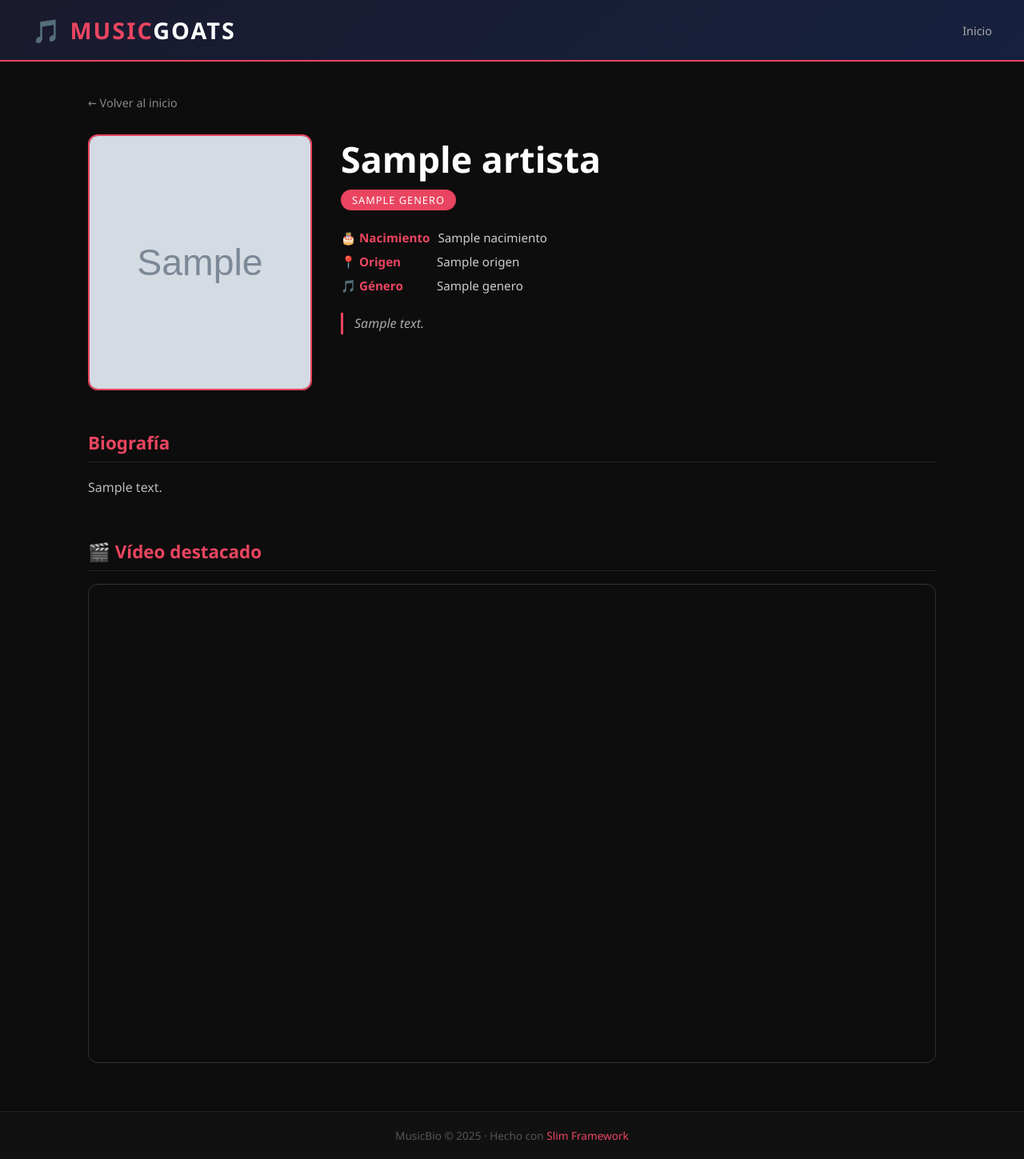
After one commit to mihaipentii/0613-A20-To_be-_slim-_or_not_to_be_-slim--MP, a PHP site: template views/artista.php in a window 1280 px wide. The commit adds this page. Shown: the whole page at 80% size. Run offline with PHP 8.4, Linux system fonts and the light colour scheme; the template is opened without the code that fills it: most values are stand-ins (such as "Sample title", 1, 10 or a date in 2020); grey boxes marked "Sample" are stand-in pictures.

Commit message:
refactor: actualizo la base de datos

```diff
--- /dev/null
+++ b/public/style.css
@@ -0,0 +1,293 @@
+/* ── RESET Y BASE ── */
+* {
+    margin: 0;
+    padding: 0;
+    box-sizing: border-box;
+}
+
+body {
+    font-family: 'Segoe UI', Tahoma, Geneva, Verdana, sans-serif;
+    background-color: #0d0d0d;
+    color: #e0e0e0;
+    min-height: 100vh;
+}
+
+/* ── HEADER ── */
+header {
+    background: linear-gradient(135deg, #1a1a2e, #16213e);
+    border-bottom: 2px solid #e94560;
+    padding: 18px 40px;
+    display: flex;
+    align-items: center;
+    justify-content: space-between;
+}
+
+header a {
+    text-decoration: none;
+}
+
+header h1 {
+    font-size: 1.8rem;
+    color: #e94560;
+    letter-spacing: 2px;
+    text-transform: uppercase;
+}
+
+header h1 span {
+    color: #ffffff;
+}
+
+nav a {
+    color: #aaa;
+    text-decoration: none;
+    margin-left: 20px;
+    font-size: 0.9rem;
+    transition: color 0.2s;
+}
+
+nav a:hover {
+    color: #e94560;
+}
+
+/* ── MAIN ── */
+main {
+    max-width: 1100px;
+    margin: 40px auto;
+    padding: 0 20px;
+}
+
+/* ── FOOTER ── */
+footer {
+    text-align: center;
+    padding: 20px;
+    background: #111;
+    border-top: 1px solid #222;
+    color: #555;
+    font-size: 0.85rem;
+    margin-top: 60px;
+}
+
+footer a {
+    color: #e94560;
+    text-decoration: none;
+}
+
+/* ════════════════════════════════
+   HOME - Grid de artistas
+════════════════════════════════ */
+.hero {
+    text-align: center;
+    margin-bottom: 50px;
+}
+
+.hero h2 {
+    font-size: 2.2rem;
+    color: #fff;
+    margin-bottom: 10px;
+}
+
+.hero p {
+    color: #888;
+    font-size: 1.05rem;
+}
+
+.hero span {
+    color: #e94560;
+}
+
+.grid-artistas {
+    display: grid;
+    grid-template-columns: repeat(auto-fill, minmax(240px, 1fr));
+    gap: 28px;
+}
+
+.card {
+    background: #1a1a2e;
+    border-radius: 12px;
+    overflow: hidden;
+    border: 1px solid #222;
+    transition: transform 0.2s, border-color 0.2s;
+    text-decoration: none;
+    color: inherit;
+    display: block;
+    cursor: pointer;
+}
+
+.card:hover {
+    transform: translateY(-6px);
+    border-color: #e94560;
+}
+
+.card img {
+    width: 100%;
+    height: 260px;
+    object-fit: cover;
+    object-position: top;
+    display: block;
+}
+
+.card-body {
+    padding: 18px;
+    text-align: center;
+}
+
+.card-nombre {
+    font-size: 1.3rem;
+    font-weight: bold;
+    color: #fff;
+    margin-bottom: 6px;
+}
+
+.card-genero {
+    font-size: 0.78rem;
+    color: #e94560;
+    text-transform: uppercase;
+    letter-spacing: 1px;
+}
+
+.ver-mas {
+    display: inline-block;
+    margin-top: 14px;
+    padding: 7px 20px;
+    border: 1px solid #e94560;
+    border-radius: 20px;
+    font-size: 0.82rem;
+    color: #e94560;
+    transition: background 0.2s, color 0.2s;
+}
+
+.card:hover .ver-mas {
+    background: #e94560;
+    color: #fff;
+}
+
+/* ════════════════════════════════
+   ARTISTA - Página de detalle
+════════════════════════════════ */
+.back-link {
+    display: inline-block;
+    margin-bottom: 30px;
+    color: #888;
+    text-decoration: none;
+    font-size: 0.9rem;
+    transition: color 0.2s;
+}
+
+.back-link:hover {
+    color: #e94560;
+}
+
+.artista-header {
+    display: flex;
+    gap: 36px;
+    align-items: flex-start;
+    margin-bottom: 50px;
+    flex-wrap: wrap;
+}
+
+.artista-foto {
+    width: 280px;
+    height: 320px;
+    object-fit: cover;
+    object-position: top;
+    border-radius: 12px;
+    border: 2px solid #e94560;
+    flex-shrink: 0;
+}
+
+.artista-info {
+    flex: 1;
+    min-width: 260px;
+}
+
+.artista-nombre {
+    font-size: 2.8rem;
+    font-weight: bold;
+    color: #fff;
+    margin-bottom: 8px;
+}
+
+.artista-genero {
+    display: inline-block;
+    background: #e94560;
+    color: #fff;
+    font-size: 0.8rem;
+    padding: 4px 14px;
+    border-radius: 20px;
+    text-transform: uppercase;
+    letter-spacing: 1px;
+    margin-bottom: 24px;
+}
+
+.artista-datos {
+    display: flex;
+    flex-direction: column;
+    gap: 10px;
+    margin-bottom: 24px;
+}
+
+.dato {
+    display: flex;
+    gap: 10px;
+    font-size: 0.95rem;
+}
+
+.dato-label {
+    color: #e94560;
+    font-weight: bold;
+    min-width: 110px;
+}
+
+.dato-valor {
+    color: #ccc;
+}
+
+.artista-bio-corta {
+    font-size: 1rem;
+    color: #aaa;
+    font-style: italic;
+    border-left: 3px solid #e94560;
+    padding-left: 14px;
+    line-height: 1.7;
+}
+
+.seccion {
+    margin-bottom: 50px;
+}
+
+.seccion h3 {
+    font-size: 1.4rem;
+    color: #e94560;
+    margin-bottom: 16px;
+    padding-bottom: 8px;
+    border-bottom: 1px solid #222;
+}
+
+.bio-larga {
+    font-size: 1rem;
+    color: #bbb;
+    line-height: 1.9;
+}
+
+.bio-larga a {
+    color: #e94560;
+}
+
+/* ── VÍDEO YOUTUBE ── */
+.video-wrapper {
+    position: relative;
+    padding-bottom: 56.25%; /* 16:9 */
+    height: 0;
+    overflow: hidden;
+    border-radius: 12px;
+    border: 1px solid #333;
+}
+
+.video-wrapper iframe {
+    position: absolute;
+    top: 0;
+    left: 0;
+    width: 100%;
+    height: 100%;
+    border: none;
+}
--- /dev/null
+++ b/views/artista.php
@@ -0,0 +1,61 @@
+<?php
+/** @var array $artista */
+$titol = htmlspecialchars($artista['nombre']) . ' · MusicBio';
+
+ob_start();
+?>
+
+<a class="back-link" href="/">← Volver al inicio</a>
+
+<div class="artista-header">
+    <img
+        class="artista-foto"
+        src="/img/<?= htmlspecialchars(basename($artista['imagen_url'])) ?>"
+        alt="Foto de <?= htmlspecialchars($artista['nombre']) ?>"
+        onerror="this.src='https://placehold.co/280x320/1a1a2e/e94560?text=<?= urlencode($artista['nombre']) ?>'">
+
+    <div class="artista-info">
+        <div class="artista-nombre"><?= htmlspecialchars($artista['nombre']) ?></div>
+        <div class="artista-genero"><?= htmlspecialchars($artista['genero']) ?></div>
+
+        <div class="artista-datos">
+            <div class="dato">
+                <span class="dato-label">🎂 Nacimiento</span>
+                <span class="dato-valor"><?= htmlspecialchars($artista['nacimiento']) ?></span>
+            </div>
+            <div class="dato">
+                <span class="dato-label">📍 Origen</span>
+                <span class="dato-valor"><?= htmlspecialchars($artista['origen']) ?></span>
+            </div>
+            <div class="dato">
+                <span class="dato-label">🎵 Género</span>
+                <span class="dato-valor"><?= htmlspecialchars($artista['genero']) ?></span>
+            </div>
+        </div>
+
+        <div class="artista-bio-corta"><?= htmlspecialchars($artista['bio_corta']) ?></div>
+    </div>
+</div>
+
+<div class="seccion">
+    <h3>Biografía</h3>
+    <div class="bio-larga"><?= $artista['bio_larga'] ?></div>
+</div>
+
+<?php if (!empty($artista['youtube_embed'])): ?>
+<div class="seccion">
+    <h3>🎬 Vídeo destacado</h3>
+    <div class="video-wrapper">
+        <iframe
+            src="<?= htmlspecialchars($artista['youtube_embed']) ?>"
+            title="Vídeo de <?= htmlspecialchars($artista['nombre']) ?>"
+            allowfullscreen
+            allow="accelerometer; autoplay; clipboard-write; encrypted-media; gyroscope; picture-in-picture">
+        </iframe>
+    </div>
+</div>
+<?php endif; ?>
+
+<?php
+$contingut = ob_get_clean();
+require __DIR__ . '/layout.php';
--- /dev/null
+++ b/views/layout.php
@@ -0,0 +1,27 @@
+<!DOCTYPE html>
+<html lang="es">
+<head>
+    <meta charset="UTF-8">
+    <meta name="viewport" content="width=device-width, initial-scale=1.0">
+    <title><?= htmlspecialchars($titol ?? 'MusicBio') ?></title>
+    <link rel="stylesheet" href="/style.css">
+</head>
+<body>
+
+<header>
+    <a href="/"><h1>🎵 Music<span>GOATS</span></h1></a>
+    <nav>
+        <a href="/">Inicio</a>
+    </nav>
+</header>
+
+<main>
+    <?= $contingut ?? '' ?>
+</main>
+
+<footer>
+    <p>MusicBio &copy; 2025 · Hecho con <a href="https://www.slimframework.com" target="_blank">Slim Framework</a></p>
+</footer>
+
+</body>
+</html>
```
Also changed, not shown: data/database.sql (+11 -17 lines), data/dbConnect.php (+4 -4 lines), public/index.php (+7 -39 lines), views/home.php (added, +30 -0 lines), controller/cantant.php (deleted), controller/mostrarInformacion.php (deleted), data/musicos.db (added), public/img/alan-walker.jpg (renamed from img/alan-walker.jpg), public/img/anthony-kiedis.jpg (renamed from img/anthony-kiedis.jpg), public/img/kurt-cobain-in-1991.jpg (renamed from img/kurt-cobain-in-1991.jpg), public/img/miloj.jpg (renamed from img/miloj.jpg).
